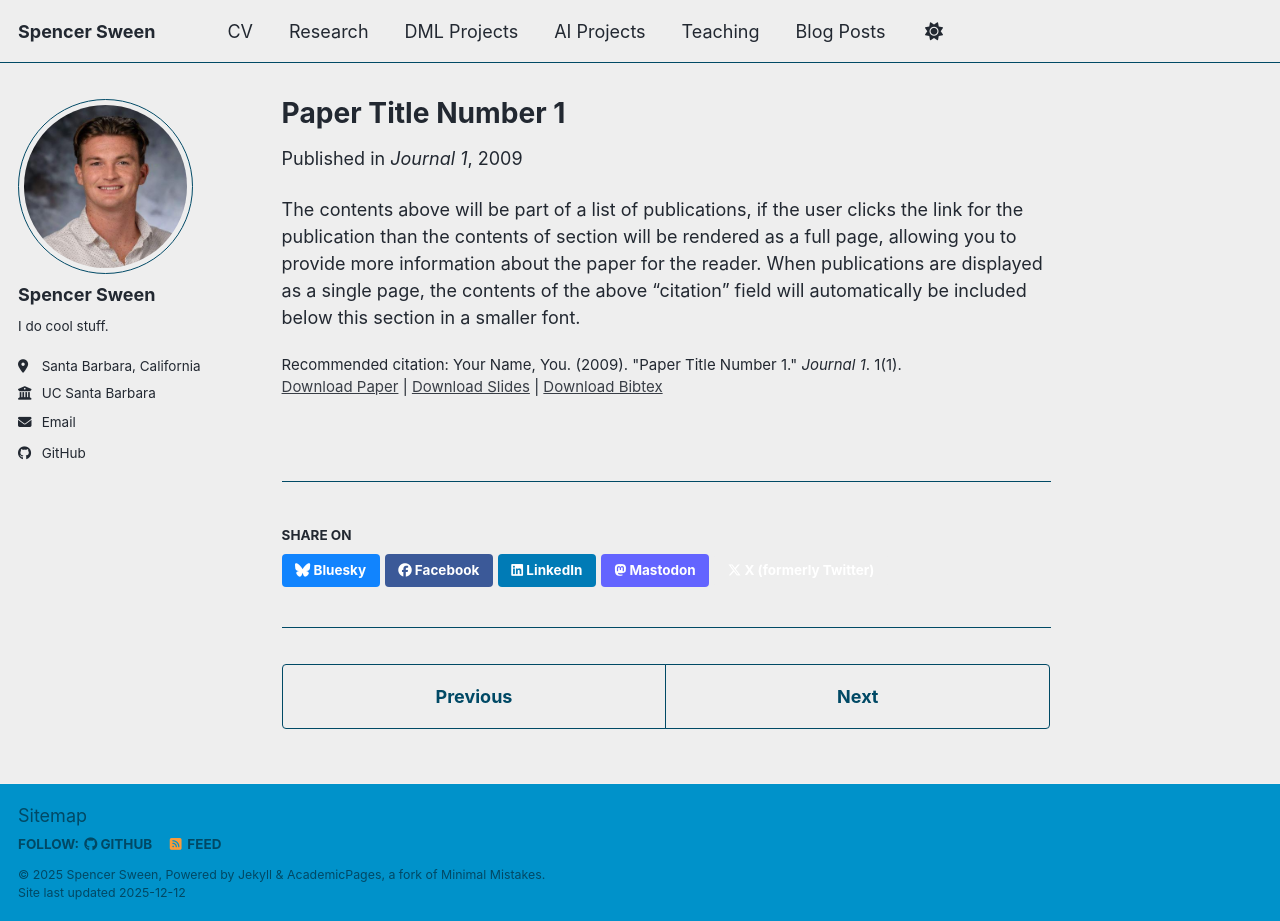
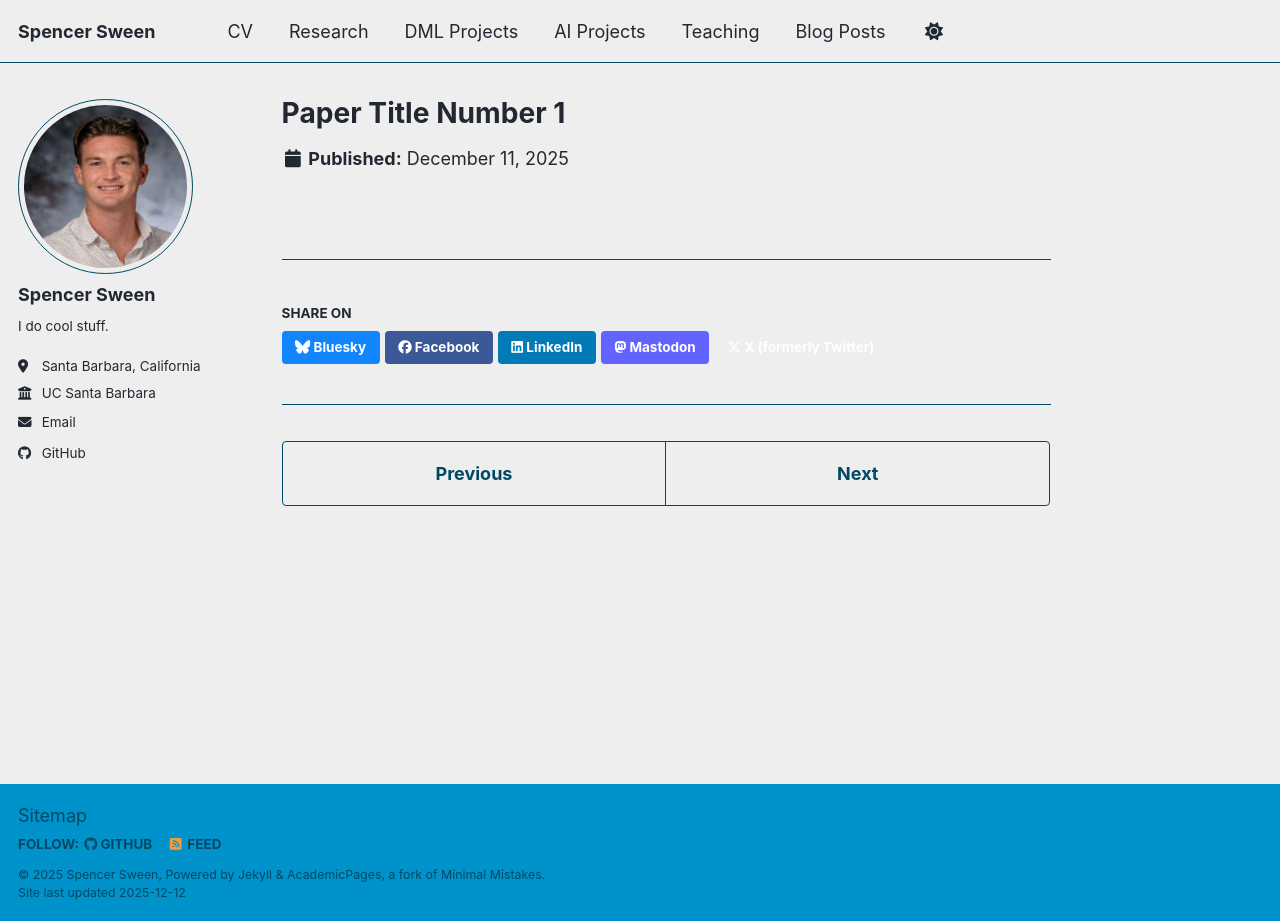
Before and after one commit to spencersween/spencersween.github.io, a Jekyll site: the page built from _publications/2009-10-01-paper-title-number-1.md, in a window 1280 px wide and 921 px high. Built offline with Jekyll 4.4.1, drawn with Linux system fonts in a browser that asks for light colours; a script bundle is joined from its source files by our own code; library files that are not in the unit come from our copies.

Commit message:
Update 2009-10-01-paper-title-number-1.md

```diff
--- a/_publications/2009-10-01-paper-title-number-1.md
+++ b/_publications/2009-10-01-paper-title-number-1.md
@@ -1,14 +1,9 @@
 ---
 title: "Paper Title Number 1"
 collection: publications
-category: manuscripts
+category: working
 permalink: /publication/2009-10-01-paper-title-number-1
-excerpt: 'This paper is about the number 1. The number 2 is left for future work.'
-date: 2009-10-01
-venue: 'Journal 1'
-slidesurl: 'https://academicpages.github.io/files/slides1.pdf'
+excerpt: 'I do cool stuff.'
+date: 2025-12-11
 paperurl: 'https://academicpages.github.io/files/paper1.pdf'
-bibtexurl: 'https://academicpages.github.io/files/bibtex1.bib'
-citation: 'Your Name, You. (2009). &quot;Paper Title Number 1.&quot; <i>Journal 1</i>. 1(1).'
 ---
-The contents above will be part of a list of publications, if the user clicks the link for the publication than the contents of section will be rendered as a full page, allowing you to provide more information about the paper for the reader. When publications are displayed as a single page, the contents of the above "citation" field will automatically be included below this section in a smaller font.
```
